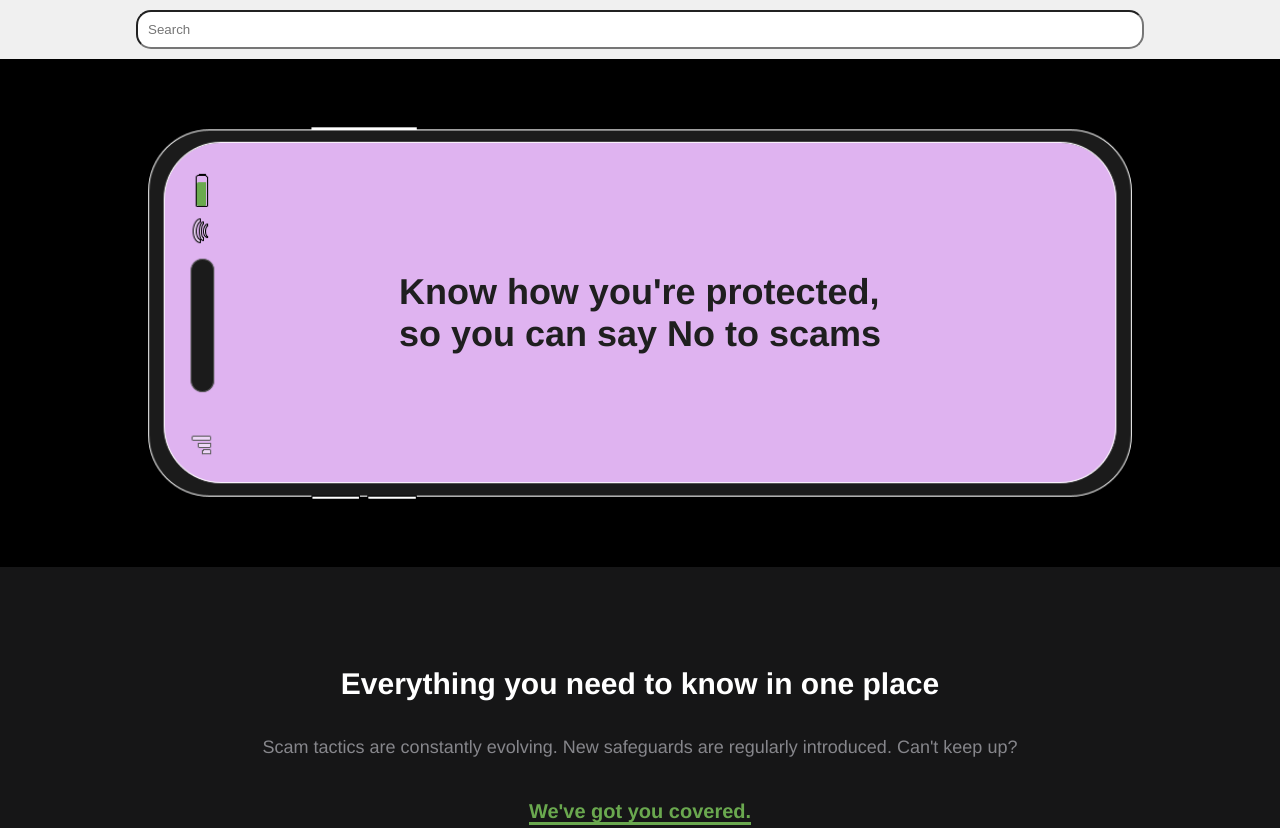
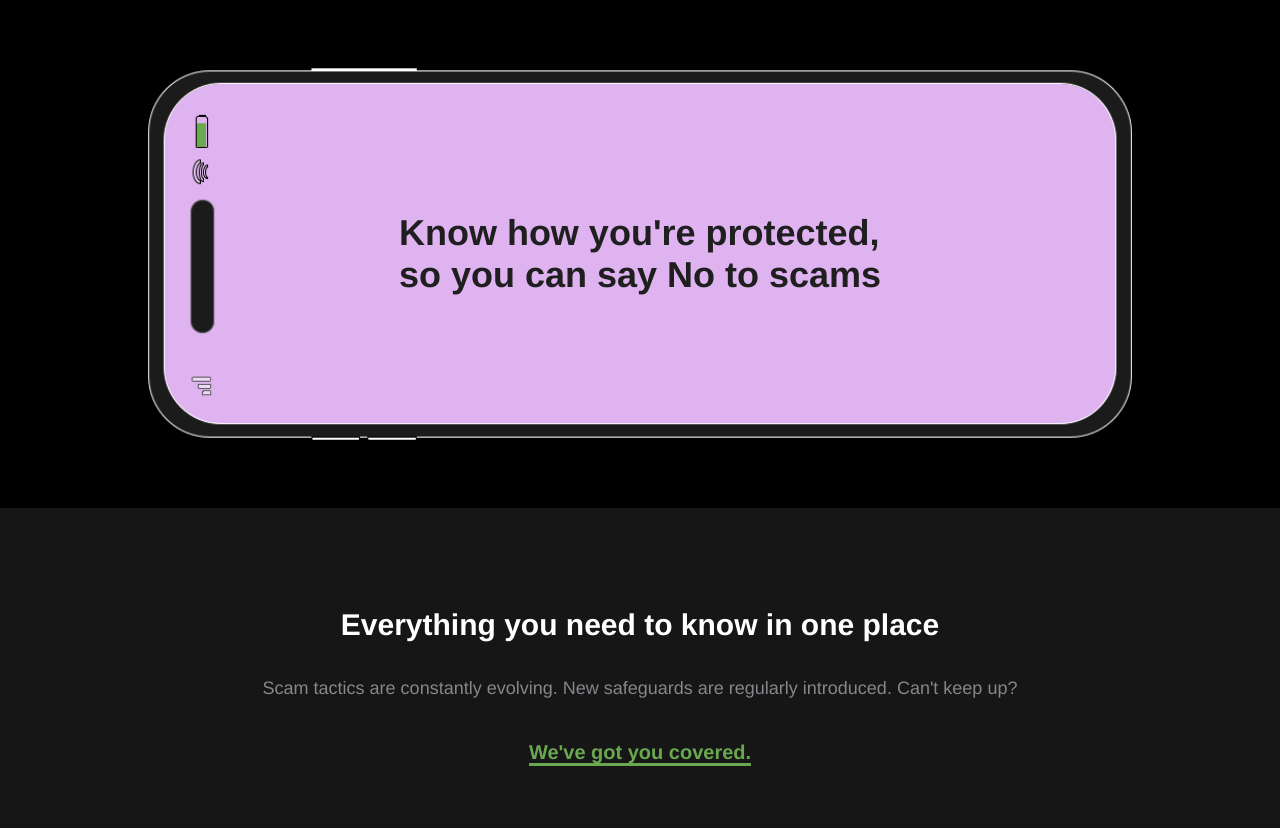
Before and after one commit to joysarangng/sayknowtoscams, a plain HTML site: page index.html in a window 1280 px wide. Shown: the top 828 px of the page. Drawn offline with Linux system fonts and the light colour scheme.

Commit message:
removed search bar

```diff
--- a/index.html
+++ b/index.html
@@ -17,9 +17,9 @@
 </head>
 
 <body>
-<header>
+<!-- <header>
     <input type="search" placeholder="Search">
-</header>
+</header> -->
 
 <main>
     <div class="hero">
```
